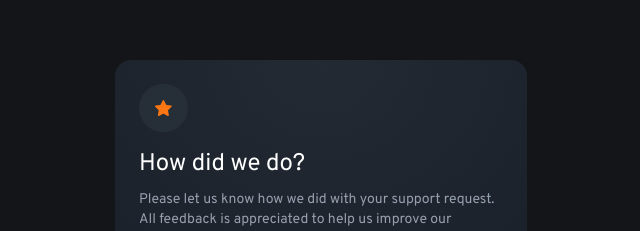
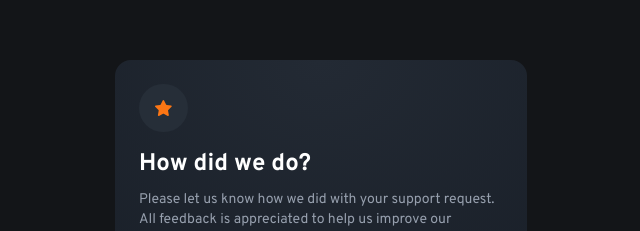
Before and after one commit to Murillo-Oliveira/feedback03ta, a React (Vite) app: page / in a window 1280 px wide. Shown: the part 161-392 px from the top of the page, without its empty margins (319-959 px from the left). Built offline with nearby package versions, Linux system fonts and the light colour scheme.

Commit message:
Alterações

```diff
--- a/src/App.jsx
+++ b/src/App.jsx
@@ -29,7 +29,7 @@ return (
       <img src={iconStar} alt="icon star" />
     </div>
 
-    <h1 className="text-2xl font bold mb-2.5">How did we do?</h1>
+    <h1 className="text-2xl font-bold mb-2.5">How did we do?</h1>
 
     <p className="text-sm text-light-grey mb-6">Please let us know how we did with your support request. All feedback is appreciated to help us improve our offering!</p>
 
@@ -49,7 +49,7 @@ return (
 
       <p className="mb-6 text-orange bg-dark-blue w-fit mx-auto px-3 py-1.25 rounded-3xl text-sm">You selected {nota} out of 5</p>
 
-      <h1 className="text-2xl font bold mb-2.5">Thank You!</h1>
+      <h1 className="text-2xl font-bold mb-2.5">Thank You!</h1>
 
       <p className="text-sm text-light-grey mb-6">We appreciate you taking the time to give a rating. If you ever need more support, don’t hesitate to get in touch!</p>
     </div>
```
